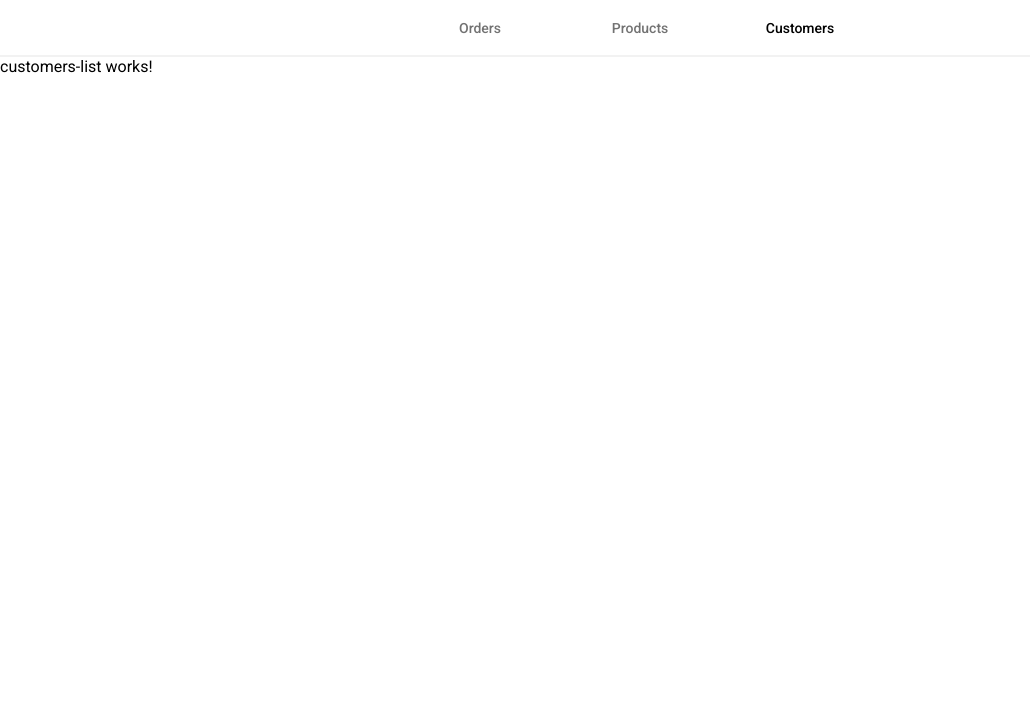
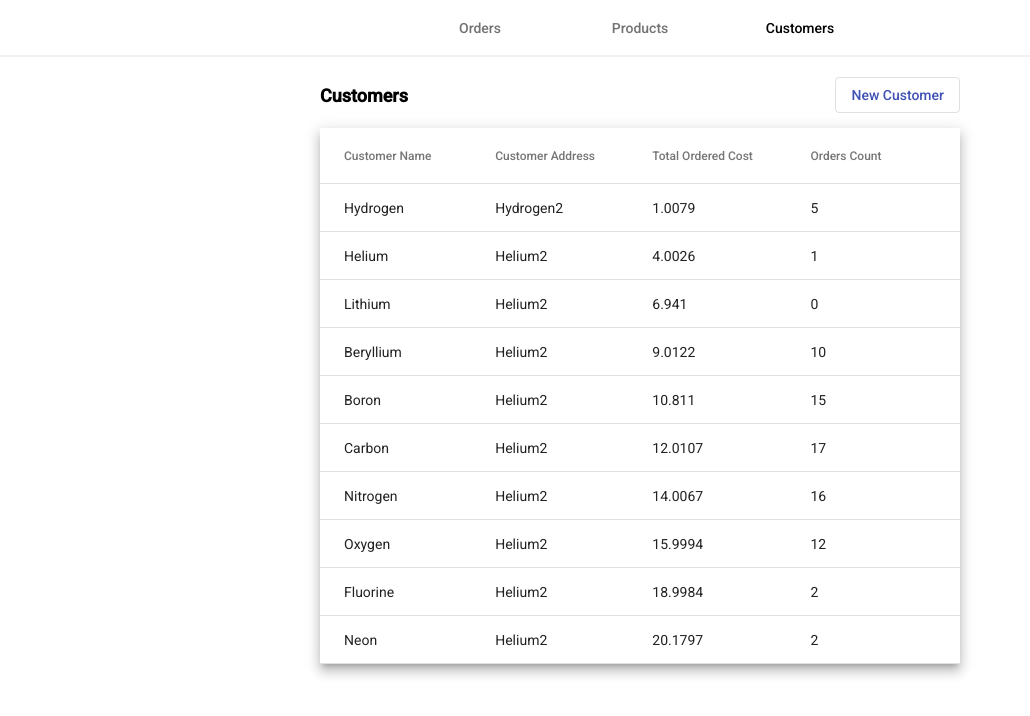
Before and after one commit to Foltes7/TraineeTasks, an Angular app in the folder Angular_NET_CORE/ClientApp/: page /customers in a window 1280 px wide. Shown: the top 716 px of the page, without its empty margins (0-1030 px from the left). Built offline with nearby package versions, Linux system fonts and the light colour scheme.

Commit message:
customers table

```diff
--- a/Angular_NET_CORE/ClientApp/src/app/customers/customers-list/customers-list.component.html
+++ b/Angular_NET_CORE/ClientApp/src/app/customers/customers-list/customers-list.component.html
@@ -1 +1,34 @@
-<p>customers-list works!</p>
+<div class="content">
+    <div class="content-container">
+        <div class="sub-header">
+            <p class="title">Customers</p>
+            <button mat-stroked-button color="primary" routerLink="new">New Customer</button>
+        </div>
+        <table mat-table [dataSource]="dataSource" class="mat-elevation-z8">
+
+            <ng-container matColumnDef="name">
+              <th mat-header-cell *matHeaderCellDef>Customer Name</th>
+              <td mat-cell *matCellDef="let element"> {{element.customerName}} </td>
+            </ng-container>
+
+            <ng-container matColumnDef="address">
+              <th mat-header-cell *matHeaderCellDef>Customer Address</th>
+              <td mat-cell *matCellDef="let element"> {{element.customerAddress}} </td>
+            </ng-container>
+
+            <ng-container matColumnDef="cost">
+              <th mat-header-cell *matHeaderCellDef>Total Ordered Cost</th>
+              <td mat-cell *matCellDef="let element"> {{element.totalCost}} </td>
+            </ng-container>
+
+            <ng-container matColumnDef="count">
+                <th mat-header-cell *matHeaderCellDef>Orders Count</th>
+                <td mat-cell *matCellDef="let element"> {{element.ordersCount}} </td>
+              </ng-container>
+
+            <tr mat-header-row *matHeaderRowDef="displayedColumns"></tr>
+            <tr mat-row *matRowDef="let row; columns: displayedColumns;"></tr>
+          </table>
+
+    </div>
+</div>
--- a/Angular_NET_CORE/ClientApp/src/app/customers/customers-list/customers-list.component.scss
+++ b/Angular_NET_CORE/ClientApp/src/app/customers/customers-list/customers-list.component.scss
@@ -0,0 +1,22 @@
+.content{
+    display: flex;
+    justify-content: center;
+    width: 100%;
+    .content-container{
+        width: 50%;
+        .sub-header{
+            margin-top: 20px;
+            display: flex;
+            justify-content: space-between;
+            align-items: center;
+            .title{
+                font-size: 18px;
+                font-weight: bold;
+            }
+        }
+        table {
+            margin-top: 15px;
+            width: 100%;
+        }
+    }
+}
--- a/Angular_NET_CORE/ClientApp/src/app/customers/customers-list/customers-list.component.ts
+++ b/Angular_NET_CORE/ClientApp/src/app/customers/customers-list/customers-list.component.ts
@@ -1,4 +1,18 @@
 import { Component, OnInit } from '@angular/core';
+import { Customer } from '../models/customer';
+
+const ELEMENT_DATA: Customer[] = [
+  {id: 1, customerName: 'Hydrogen', totalCost: 1.0079, ordersCount: 5, customerAddress: 'Hydrogen2'},
+  {id: 2, customerName: 'Helium', totalCost: 4.0026, ordersCount: 1, customerAddress: 'Helium2'},
+  {id: 3, customerName: 'Lithium', totalCost: 6.941, ordersCount: 0, customerAddress: 'Helium2'},
+  {id: 4, customerName: 'Beryllium', totalCost: 9.0122, ordersCount: 10, customerAddress: 'Helium2'},
+  {id: 5, customerName: 'Boron', totalCost: 10.811, ordersCount: 15, customerAddress: 'Helium2'},
+  {id: 6, customerName: 'Carbon', totalCost: 12.0107, ordersCount: 17, customerAddress: 'Helium2'},
+  {id: 7, customerName: 'Nitrogen', totalCost: 14.0067, ordersCount: 16, customerAddress: 'Helium2'},
+  {id: 8, customerName: 'Oxygen', totalCost: 15.9994, ordersCount: 12, customerAddress: 'Helium2'},
+  {id: 9, customerName: 'Fluorine', totalCost: 18.9984, ordersCount: 2, customerAddress: 'Helium2'},
+  {id: 10, customerName: 'Neon', totalCost: 20.1797, ordersCount: 2, customerAddress: 'Helium2'},
+];
 
 @Component({
   selector: 'app-customers-list',
@@ -7,6 +21,9 @@ import { Component, OnInit } from '@angular/core';
 })
 export class CustomersListComponent implements OnInit {
 
+  displayedColumns: string[] = ['name', 'address', 'cost', 'count'];
+  dataSource = ELEMENT_DATA;
+
   constructor() { }
 
   ngOnInit(): void {
--- a/Angular_NET_CORE/ClientApp/src/app/customers/customers.module.ts
+++ b/Angular_NET_CORE/ClientApp/src/app/customers/customers.module.ts
@@ -3,6 +3,7 @@ import { CommonModule } from '@angular/common';
 import { CustomersListComponent } from './customers-list/customers-list.component';
 import { NewCustomerComponent } from './new-customer/new-customer.component';
 import { CustomersRouting } from './customers-routing';
+import { SharedModule } from '../shared/shared.module';
 
 
 
@@ -10,7 +11,8 @@ import { CustomersRouting } from './customers-routing';
   declarations: [CustomersListComponent, NewCustomerComponent],
   imports: [
     CommonModule,
-    CustomersRouting
+    CustomersRouting,
+    SharedModule
   ]
 })
 export class CustomersModule { }
--- /dev/null
+++ b/Angular_NET_CORE/ClientApp/src/app/customers/models/customer.ts
@@ -0,0 +1,7 @@
+export interface Customer{
+    id: number;
+    customerName: string;
+    customerAddress: string;
+    totalCost: number;
+    ordersCount: number;
+}
--- a/Angular_NET_CORE/ClientApp/src/app/products/products.module.ts
+++ b/Angular_NET_CORE/ClientApp/src/app/products/products.module.ts
@@ -4,6 +4,7 @@ import { ProductsListComponent } from './products-list/products-list.component';
 import { NewProductComponent } from './new-product/new-product.component';
 import { ProductViewDetailsComponent } from './product-view-details/product-view-details.component';
 import { ProductsRouting } from './products-routing';
+import { SharedModule } from '../shared/shared.module';
 
 
 
@@ -11,7 +12,8 @@ import { ProductsRouting } from './products-routing';
   declarations: [ProductsListComponent, NewProductComponent, ProductViewDetailsComponent],
   imports: [
     CommonModule,
-    ProductsRouting
+    ProductsRouting,
+    SharedModule
   ]
 })
 export class ProductsModule { }
```
